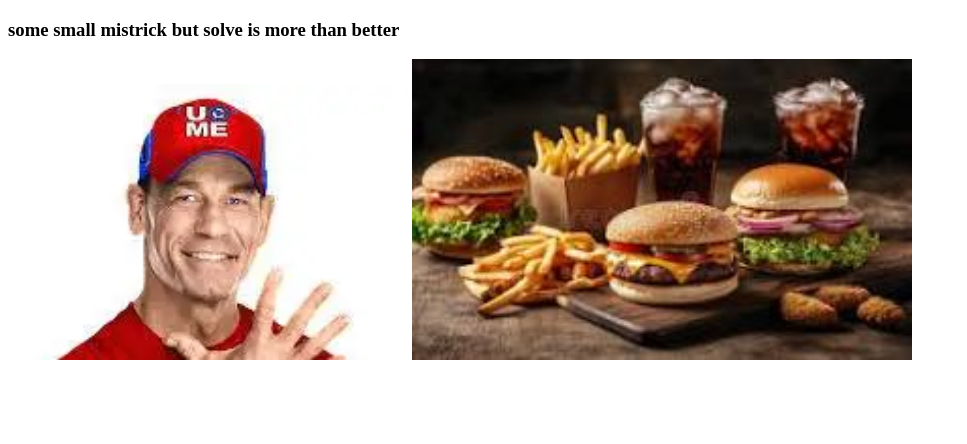
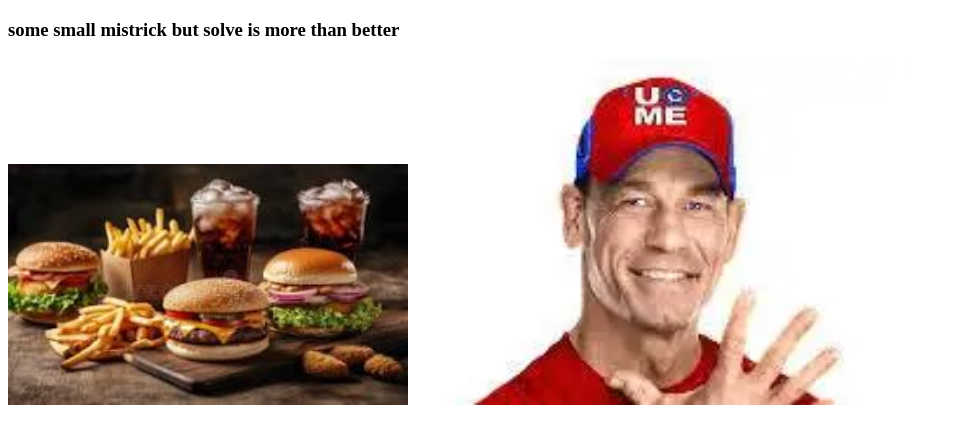
Before and after one commit to SRBappy61/problem-will-never-last, a plain HTML site: page Index.html in a window 1280 px wide. Shown: the whole page, without its empty margins (0-967 px from the left). Drawn offline with Linux system fonts and the light colour scheme.

Commit message:
show the picture

```diff
--- a/Index.html
+++ b/Index.html
@@ -7,7 +7,7 @@
 </head>
 <body>
     <h3>some small mistrick but solve is more than better</h3>
-    <img width="400px" src="Images/jon china.webp" alt="">
-    <img width="500px" src="Images/burgur.jpg" alt="">
+    <img width="400px" src="Images/burgur.jpg" alt="">
+    <img width="500px" src="Images/jon china.jpg" alt="">
 </body>
 </html>
```
Also changed, not shown: Images/jon china.jpg (renamed from Images/jon china.webp).
